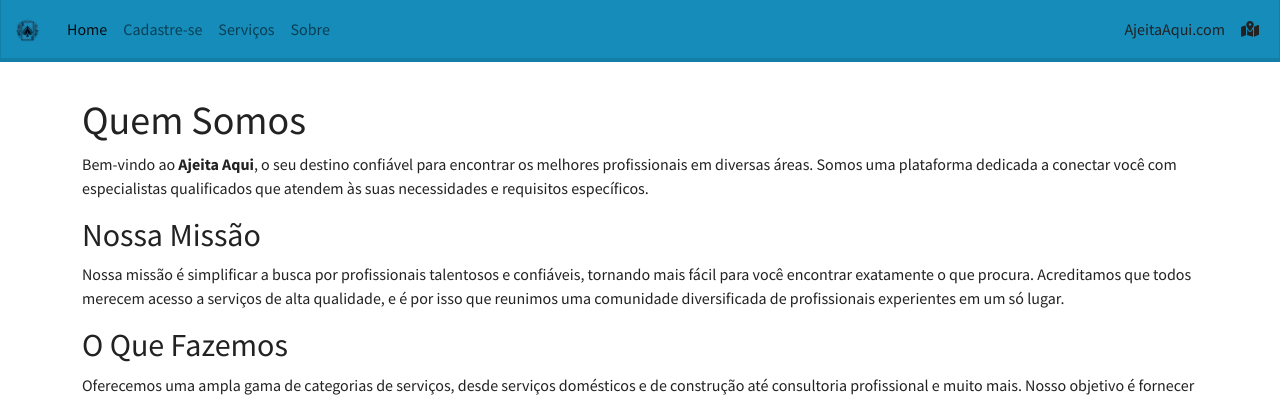
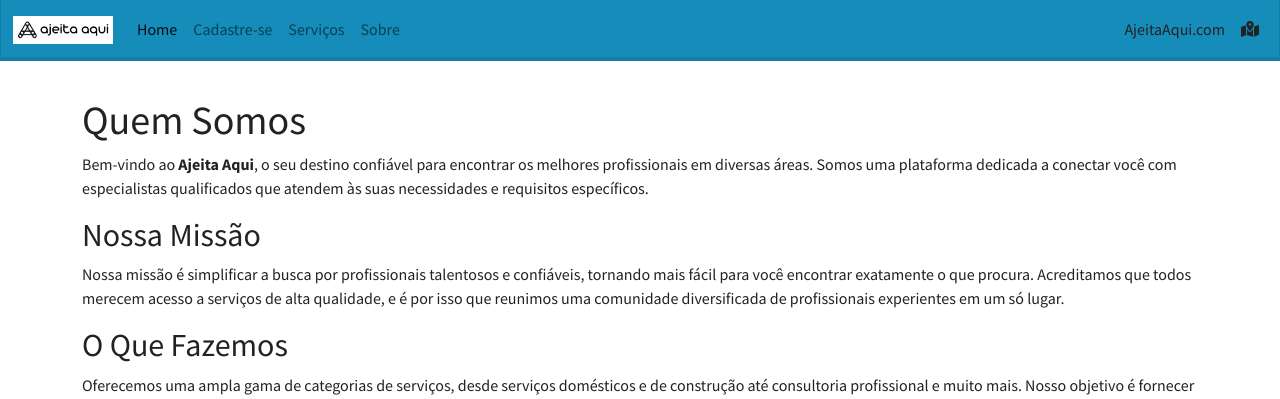
Before and after one commit to deangellis1/catalogo_busca_profissionais, a Django app: page /about in a window 1280 px wide. Shown: the top 399 px of the page. Run offline with Django 4.2, Linux system fonts and the light colour scheme; some libraries are stand-ins or nearby versions.

Commit message:
inclusão de logo e favicon

```diff
--- a/busca_especialista/templates/base.html
+++ b/busca_especialista/templates/base.html
@@ -9,7 +9,7 @@
       href="https://cdn.jsdelivr.net/npm/bootswatch@5.3.2/dist/lumen/bootstrap.min.css"
     />
     <link rel="stylesheet" href="https://cdnjs.cloudflare.com/ajax/libs/font-awesome/6.5.1/css/all.min.css" integrity="sha512-DTOQO9RWCH3ppGqcWaEA1BIZOC6xxalwEsw9c2QQeAIftl+Vegovlnee1c9QX4TctnWMn13TZye+giMm8e2LwA==" crossorigin="anonymous" referrerpolicy="no-referrer" />
-
+    <link rel="shortcut icon" type="image/png" href="{% static 'images/favicon.ico' %}"/>
 
     <title>Ajeita Aqui - {% block page_title %}{% endblock page_title %}</title>
   </head>
--- a/busca_especialista/templates/busca_especialista/partials/_navbar.html
+++ b/busca_especialista/templates/busca_especialista/partials/_navbar.html
@@ -3,7 +3,7 @@
 <nav class="navbar navbar-expand-lg bg-primary fixed-top" data-bs-theme="dark">
     <div class="container-fluid">
       <a class="navbar-brand" href="{% url 'home' %}">
-        <img src="{% static 'images/logoAA.png' %}" alt="Ajeita Aqui" width="30">
+        <img src="{% static 'images/ajeita_aqui.png' %}" alt="Ajeita Aqui" width="100">
       </a>
       <button class="navbar-toggler" type="button" data-bs-toggle="collapse" data-bs-target="#navbarColor02" aria-controls="navbarColor02" aria-expanded="false" aria-label="Toggle navigation">
         <span class="navbar-toggler-icon"></span>
```
Also changed, not shown: busca_especialista/static/images/ajeita_aqui.png (added), busca_especialista/static/images/favicon.ico (added).
